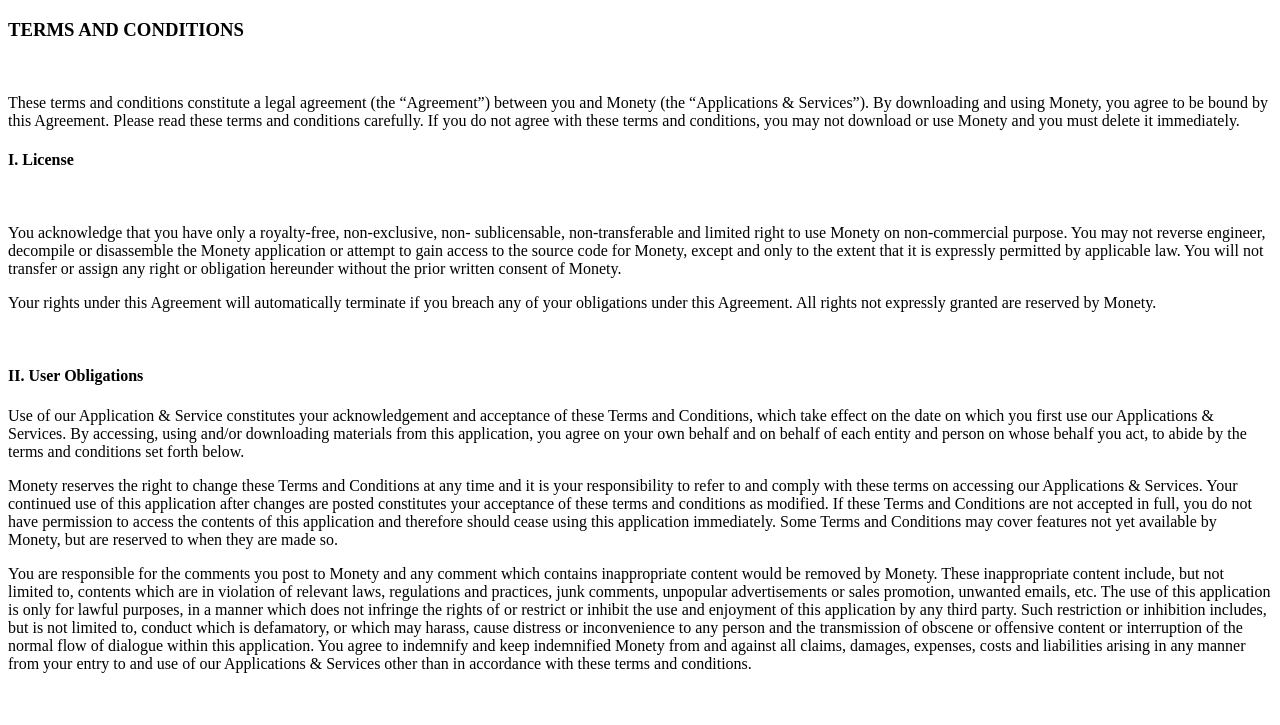
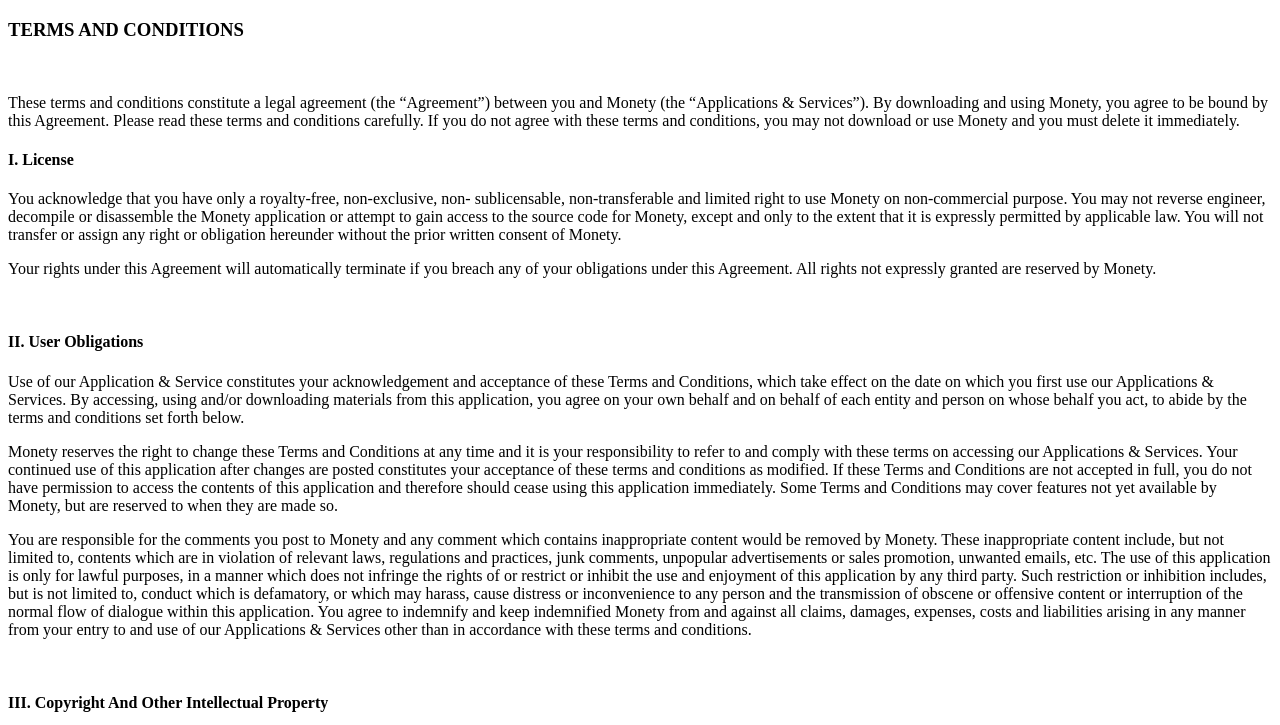
Before and after one commit to umutsoysl/umutsoysal.github.io, a plain HTML site: page monety.html in a window 1280 px wide. Shown: the part 61-786 px from the top of the page. Drawn offline with Linux system fonts and the light colour scheme.

Commit message:
Update Monety

```diff
--- a/monety.html
+++ b/monety.html
@@ -15,7 +15,7 @@
         between you and Monety (the “Applications & Services”). By downloading and using Monety,
         you agree to be bound by this Agreement. Please read these terms and conditions carefully.
         If you do not agree with these terms and conditions, you may not download or use Monety and you must delete
-        it immediately.</p> <h4>I. License</h4><br/> <p>You acknowledge that you have only a royalty-free,
+        it immediately.</p> <h4>I. License</h4> <p>You acknowledge that you have only a royalty-free,
         non-exclusive, non- sublicensable, non-transferable and limited right to use Monety on non-commercial purpose.
         You may not reverse engineer, decompile or disassemble the Monety application or attempt to gain access to the source code for Monety,
         except and only to the extent that it is expressly permitted by applicable law. You will not transfer or assign any right
```
